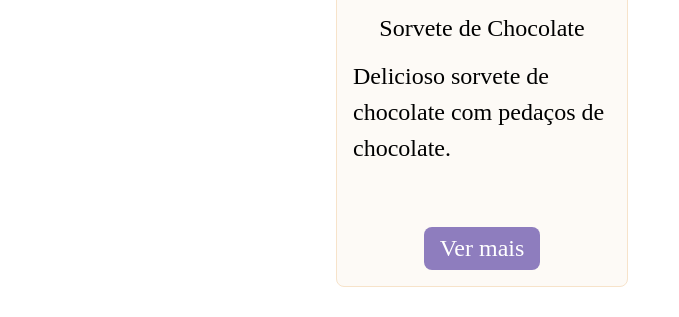
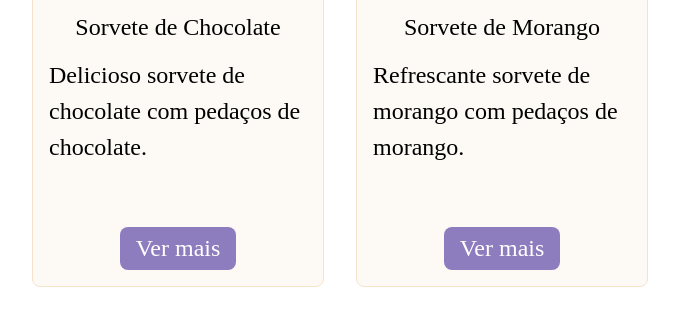
Before and after one commit to itallovidal/a4-app-internet, a PHP site: page /news in a window 1280 px wide. Shown: the part 1032-1349 px from the top of the page, without its empty margins (158-837 px from the left). Run offline with PHP 8.4, Linux system fonts and the light colour scheme; some web fonts are replaced.

Commit message:
fix css news

```diff
--- a/app/views/home.php
+++ b/app/views/home.php
@@ -54,7 +54,7 @@
 
         <article class="shop-wrapper">
             <div class="text-wrapper">
-                <h1 class="heading">Uma nova Loja está por vir</h1>
+                <h1 class="heading">Loja Nova!</h1>
                 <p class="text-regular">Na Fábrica de Delícias, acreditamos que cada sabor tem o poder de despertar memórias e criar novos momentos especiais. Produzimos nossos sorvetes com ingredientes selecionados, muito carinho e um toque de criatividade que transforma o simples em inesquecível. </p>
                 <p class="text-regular">Aqui, cada receita é pensada para encantar desde a primeira colherada até o último pedacinho. Nosso compromisso é entregar qualidade, frescor e um atendimento que faz você se sentir em casa.</p>
                 <a href="<?= base_url('news'); ?>" class="btn-primary">Saiba mais</a>
--- a/app/views/news.php
+++ b/app/views/news.php
@@ -31,6 +31,7 @@
 
         <article class="news-wrapper content-wrapper-size">
             <h1 class="heading">Novidades</h1>
+            <div class="news-list">
             <?php foreach ($news as $new): ?>
                 <div class="news-card">
                     <picture>
@@ -46,6 +47,7 @@
                     </div>
                 </div>
             <?php endforeach; ?>
+            </div>
         </article>
 
     </main>
--- a/public/style/global.css
+++ b/public/style/global.css
@@ -253,9 +253,10 @@ footer>div nav {
 }
 
 .news-card .card-content {
+    padding: 1rem;
     display: flex;
     flex-direction: column;
+    justify-content: center;
     align-items: center;
     gap: 1rem;
-    padding: 1rem;
 }
--- a/public/style/news.css
+++ b/public/style/news.css
@@ -54,13 +54,15 @@
 }
 
 .card-preview picture {
-    max-width: calc(300px - .5rem);
-    padding: 2rem 0;
+    width: 100%;
+    /* max-width: calc(300px - .5rem); */
+    /* padding: 2rem 0; */
 }
 
-.card-list-preview .card-preview .card-footer {
+.card-list-preview .card-preview .card-content {
     display: flex;
     justify-content: space-between;
+    flex-direction: column;
     align-items: center;
     padding: 1rem;
 }
@@ -113,11 +115,14 @@
     }
 }
 
-.news-wrapper {
+/* .news-wrapper {} */
+
+.news-wrapper .news-list {
+    margin-top: 1rem;
     display: flex;
-    justify-content: center;
+    justify-content: flex-start;
     align-items: center;
-    flex-direction: column;
+    /* flex-direction: column; */
     gap: 2rem;
     flex-wrap: wrap;
 }
```
